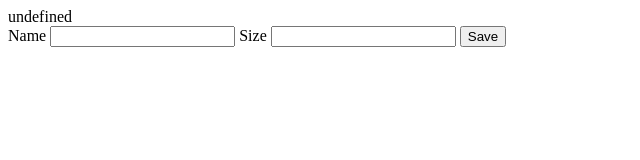
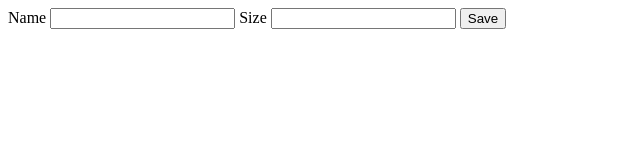
Before and after one commit to ejzimmer/socks, a website: page index.html in a window 1280 px wide. Shown: the whole page, without its empty margins (0-640 px from the left). Drawn offline with Linux system fonts and the light colour scheme.

Commit message:
fix handling of query params

```diff
--- a/index.html
+++ b/index.html
@@ -21,11 +21,14 @@
       document.body.onload = function () {
         const queryParams = location.search
         const params = Object.fromEntries(
-          queryParams.split("&").map((entry) => entry.split("="))
+          queryParams
+            .split(/[&?]/)
+            .filter((entry) => !!entry)
+            .map((entry) => entry.split("="))
         )
 
         const messageContainer = document.getElementById("message")
-        const message = params.error || params.name
+        const message = params.error || params.name || ""
         messageContainer.innerText = message
       }
     </script>
```
